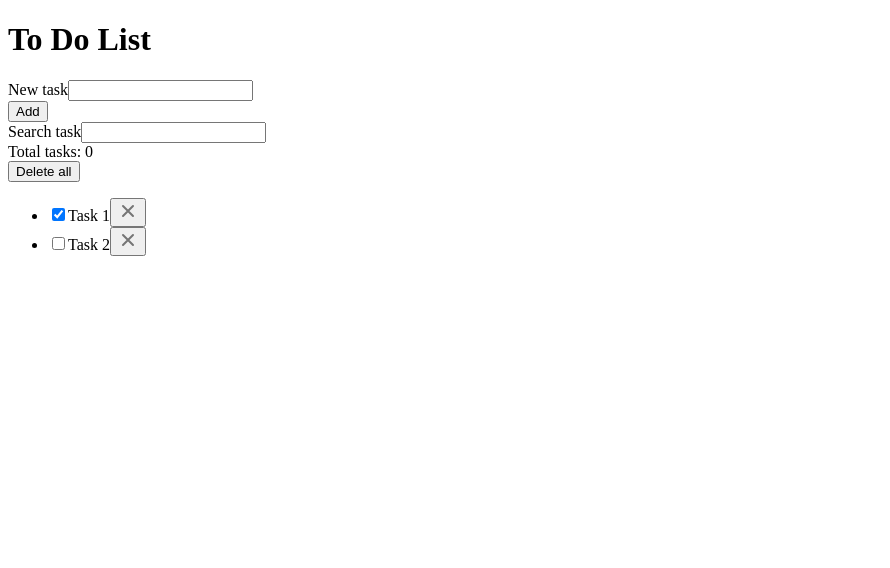
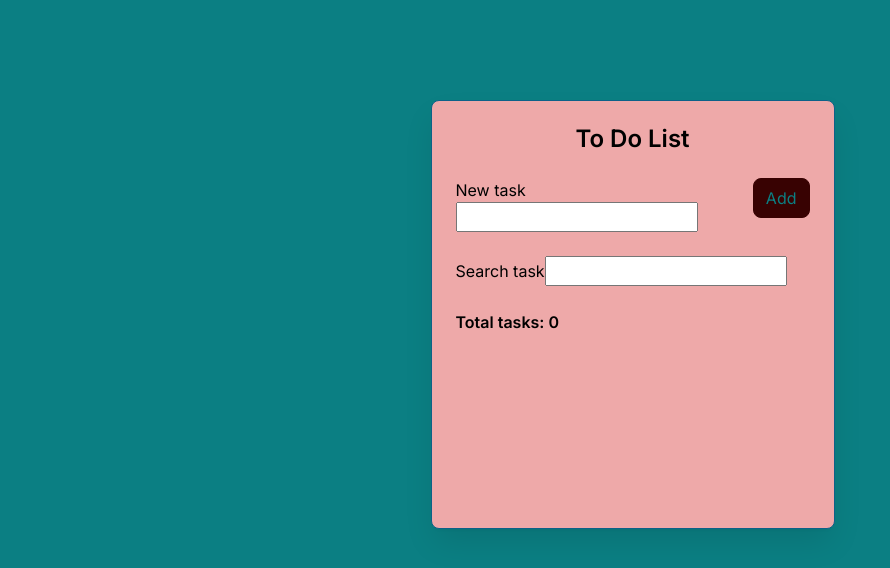
Before and after one commit to Iunnicova/todo-vite-react, a React (Vite) app: page / in a window 1280 px wide. Shown: the top 568 px of the page, without its empty margins (0-890 px from the left). Built offline with nearby package versions, Linux system fonts and the light colour scheme.

Commit message:
fix: add  todo. css

```diff
--- a/src/App.jsx
+++ b/src/App.jsx
@@ -1,16 +1,12 @@
 //! списки и метод mep учимся рендерить массивы в разметке
 // пробегаемся по массиву mep и возвращаем новый массив
 const App = () => {
-
   return (
-      <div className="todo">
+    <div className="todo">
       <h1 className="todo__title">To Do List</h1>
       <form className="todo__form">
         <div className="todo__field field">
-          <label
-            className="field__label"
-            htmlFor="new-task"
-          >
+          <label className="field__label" htmlFor="new-task">
             New task
           </label>
           <input
@@ -20,14 +16,14 @@ const App = () => {
             autoComplete="off"
           />
         </div>
-        <button className="button" type="submit">Add</button>
+        <button className="button" type="submit">
+          Add
+        </button>
       </form>
+
       <form className="todo__form">
         <div className="todo__field field">
-          <label
-            className="field__label"
-            htmlFor="search-task"
-          >
+          <label className="field__label" htmlFor="search-task">
             Search task
           </label>
           <input
@@ -39,11 +35,17 @@ const App = () => {
           />
         </div>
       </form>
+
       <div className="todo__info">
-        <div className="todo__total-tasks">Total tasks: <span>0</span></div>
-        <button className="todo__delete-all-button" type="button">Delete all</button>
+        <div className="todo__total-tasks">
+          Total tasks: <span>0</span>
+        </div>
+        <button className="todo__delete-all-button" type="button">
+          Delete all
+        </button>
       </div>
-      <ul className="todo__list">
+
+      {/* <ul className="todo__list">
         <li className="todo__item todo-item">
           <input
             className="todo-item__checkbox"
@@ -113,11 +115,12 @@ const App = () => {
             </svg>
           </button>
         </li>
-      </ul>
-      <div className="todo__empty-message"></div>
+      </ul> */}
+
+      {/* <div className="todo__empty-message"></div> */}
     </div>
-  )
-}
+  );
+};
 export default App;
 
 //! списки и метод mep учимся рендерить массивы в разметке
@@ -139,7 +142,6 @@ export default App;
 //   )
 // }
 // export default App;
-
 
 //! вариант через if else
 // const userName = 'Валентина'
--- a/src/main.jsx
+++ b/src/main.jsx
@@ -5,6 +5,8 @@ import { StrictMode } from 'react'
 import { createRoot } from 'react-dom/client'
 import App from './App.jsx'
 
+import './styles'
+
 createRoot(document.getElementById('root')).render(
   <StrictMode>
     <App />
--- /dev/null
+++ b/src/styles/components/button.css
@@ -0,0 +1,20 @@
+.button {
+  display: inline-flex;
+  justify-content: center;
+  align-items: center;
+  height: var(--input-height);
+  padding: 12px;
+  color: var(--color-gray-1);
+  background-color: var(--color-dark-2);
+  border: 1px solid var(--color-dark-2);
+  border-radius: var(--border-radius);
+
+  &:hover {
+    color: var(--color-dark-2);
+    background-color: transparent;
+  }
+
+  &:active {
+    scale: 1.05;
+  }
+}
--- /dev/null
+++ b/src/styles/components/todo.css
@@ -0,0 +1,71 @@
+.todo {
+  display: flex;
+  flex-direction: column;
+  row-gap: 24px;
+  width: 100%;
+  max-width: 404px;
+  min-height: 429px;
+  padding: 24px;
+  background-color: var(--color-white);
+  border: var(--border);
+  border-radius: var(--border-radius);
+  box-shadow: var(--box-shadow);
+}
+
+.todo__title {
+  text-align: center;
+  font-size: 24px;
+  font-weight: 600;
+  line-height: 1.2;
+}
+
+.todo__form {
+  display: flex;
+  column-gap: 16px;
+}
+
+.todo__field {
+  width: 100%;
+}
+
+.todo__info {
+  display: flex;
+  justify-content: space-between;
+  align-items: center;
+  column-gap: 16px;
+  font-weight: 600;
+}
+
+.todo__delete-all-button {
+  padding: 0;
+  background-color: transparent;
+  border: none;
+
+  &:hover {
+    color: var(--color-gray-4);
+  }
+
+  &:not(.is-visible) {
+    opacity: 0;
+    visibility: hidden;
+  }
+}
+
+.todo__list,
+.todo__empty-message {
+  &:empty {
+    display: none;
+  }
+}
+
+.todo__list {
+  --todoListRowGap: 8px;
+
+  display: grid;
+  row-gap: var(--todoListRowGap);
+}
+
+.todo__empty-message {
+  text-align: center;
+  color: var(--color-gray-4);
+}
--- a/src/styles/globals.css
+++ b/src/styles/globals.css
@@ -4,6 +4,7 @@ body {
   align-items: start;
   min-height: 100vh;
   padding: 100px 30px;
+  /* padding: 10px 30px; */
   font-family: 'Inter', sans-serif;
   background-color: var(--color-gray-1);
 }
--- a/src/styles/index.js
+++ b/src/styles/index.js
@@ -3,3 +3,6 @@ import './fonts.css'
 import './variables.css'
 import './utils.css'
 import './globals.css'
+
+import './components/button.css'
+import './components/todo.css'
```
